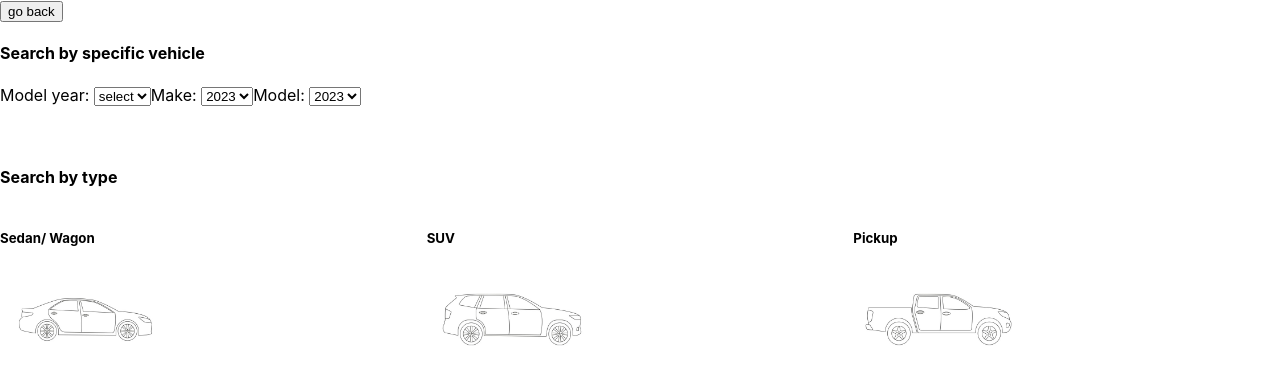
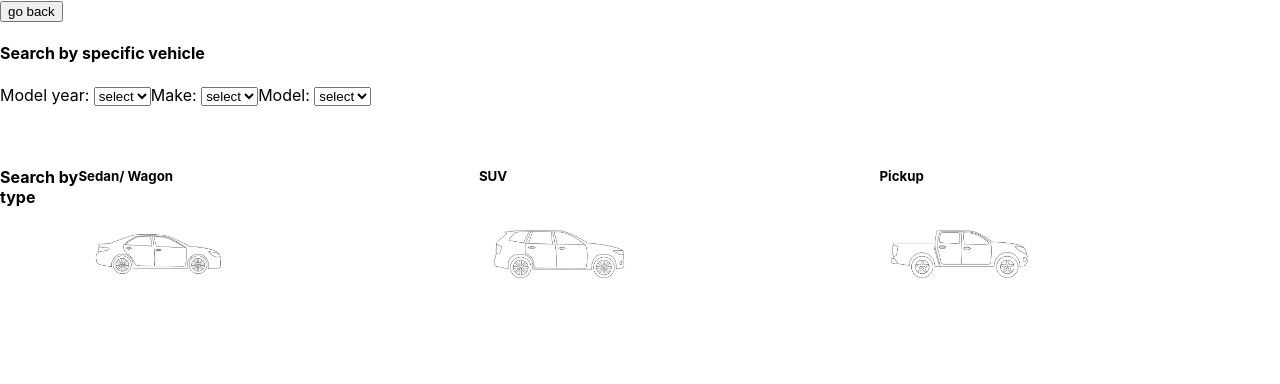
Before and after one commit to Ian-Ennis/electric_vehicle_finder, a React (Create React App) app: page / in a window 1280 px wide. Shown: the top 384 px of the page. Built offline with nearby package versions, Linux system fonts and the light colour scheme.

Commit message:
Vehicle types render works; final dropdown logic needs fixing

```diff
--- /dev/null
+++ b/src/DisplayVehicles.js
@@ -0,0 +1,39 @@
+import { v4 as uuidv4 } from "uuid";
+
+
+function DisplayVehicles({vehicles, gothereby}) {
+
+    // console.log('in display vehicles:', vehicles)
+
+    // vehicles.forEach(vehicle => {
+    //     console.log('each vehicle:', vehicle)
+    // })
+
+    console.log('gothereby:', gothereby)
+
+    return (
+        <>
+        {vehicles.map((vehicle) => (
+            <div id="each_vehicle" key={uuidv4()}>
+              <strong style={{display: "block"}}>{vehicle.manufacturer_name} {vehicle.model}</strong>
+              <img src={vehicle.photo_url} alt="vehicle_photo" /><p style={{display: "inline"}}></p>
+              <strong style={{display: "block"}}>Alternative Fuel Economy (Combined)</strong><p style={{display: "inline"}}>{vehicle.alternative_fuel_economy_combined} MPGe</p>
+              <strong style={{display: "block"}}>Electric-Only Range:</strong><p style={{display: "inline"}}>{vehicle.electric_range}</p>
+              {vehicle.charging_rate_level_2 ?
+                <><strong style={{display: "block"}}>Charging Rate:</strong><p style={{display: "inline"}}><em>Level 2: </em>{vehicle.charging_rate_level_2} | <em>DC Fast: </em>{vehicle.charging_rate_dc_fast}</p></>
+              : null}
+              {vehicle.charging_speed_level_1 ?
+                <><strong style={{display: "block"}}>Charging Speed (per hour of charging):</strong><p style={{display: "inline"}}><em>Level 1: </em>{vehicle.charging_speed_level_1} | <em>Level 2: </em>{vehicle.charging_speed_level_2} | <em>DC Fast: </em>{vehicle.charging_speed_dc_fast}</p></>
+              : null}
+                <strong style={{display: "block"}}>Battery Capacity: </strong><p style={{display: "inline"}}>{vehicle.battery_capacity_kwh} </p>
+                <strong style={{display: "block"}}>Engine/Motor(s): </strong><p style={{display: "inline"}}>{vehicle.engine_size}</p>
+                <strong style={{display: "block"}}>Drivetrain: </strong><p style={{display: "inline"}}>{vehicle.drivetrain}</p>
+              <br/>
+            </div>
+          ))
+        }
+        </>
+    )
+}
+
+export default DisplayVehicles;
--- a/src/EV.js
+++ b/src/EV.js
@@ -2,18 +2,18 @@ import { useState, useEffect } from "react";
 import sedan from "./Images/sedan.jpeg";
 import suv from "./Images/suv.jpeg";
 import pickup from "./Images/pickup.jpeg";
+import DisplayVehicles from "./DisplayVehicles";
 import { v4 as uuidv4 } from "uuid";
 
 const APIkey = `FWa7ECkCD7pV8HgIVkhHEKXfvBTbeo9ZI6bhRRY5`;
 
 function EV() {
   const [vehicles, setVehicles] = useState([]);
+  const [typeSelected, setTypeSelected] = useState(false);
+  const [dropdownsFulfilled, setDropdownsFulfilled] = useState(false)
 
   const fetchVehicles = (e, vehicleType, year = 2023) => {
     e.preventDefault();
-
-    document.getElementById("vehicle_type_container").id =
-      "vehicle_display_container";
 
     fetch(
       `https://developer.nrel.gov/api/vehicles/v1/light_duty_automobiles.json?api_key=${APIkey}&current=false&fuel_id=41&category_id=${vehicleType}&model_year=${year}`
@@ -28,126 +28,151 @@ function EV() {
         });
       }
     });
+
+    if (e.target.alt === "vehicle_type_icon") {
+      document.getElementById("vehicle_type_container").id =
+      "vehicle_display_container";
+      setTypeSelected(true)
+    }
   };
 
-  const extraVehicleInfo = [
-    {
-    id: 13221,
-    model: "e-tron GT/RS e-tron GT",
-    msrp: "$104,900",
-  },
-]
+//   const extraVehicleInfo = [
+//     {
+//     id: 13221,
+//     model: "e-tron GT/RS e-tron GT",
+//     msrp: "$104,900",
+//   },
+// ]
 
+  const makesByYear = [];
   for (let i = 0; i < vehicles.length; i++) {
-    // console.log('vehicles[i].id:', vehicles[i].id)
-    // console.log('extraVehicleInfo[i].id:', extraVehicleInfo[i].id)
-    if (extraVehicleInfo[i].id) {
-      if ((vehicles[i].id === extraVehicleInfo[i].id) && (!vehicles[i].msrp)) {
-        vehicles[i].msrp = extraVehicleInfo[i].msrp
-        }
+    if (vehicles[i].manufacturer_name && (!makesByYear.includes(vehicles[i].manufacturer_name))) {
+      makesByYear.push(vehicles[i].manufacturer_name);
     }
-    console.log(vehicles[0])
+  }
+
+  const modelsByMake = [];
+
+  const selectModel = (e) => {
+    e.preventDefault()
+
+    const modelsByMake = [];
+    for (let i = 0; i < vehicles.length; i++) {
+      if ((vehicles[i].manufacturer_name === e.target.value) && !modelsByMake.includes(vehicles[i].manufacturer_name)) {
+        modelsByMake.push(vehicles[i].model)
+      }
     }
+    return modelsByMake.map(make => {
+      <option key={uuidv4()} value={make}>{make}</option>
+    })
+  }
 
   const goBack = (e) => {
     e.preventDefault()
 
+    if (document.getElementById("vehicle_display_container"))
     document.getElementById("vehicle_display_container").id =
     "vehicle_type_container";
 
     setVehicles([])
+    setDropdownsFulfilled(false)
+    setTypeSelected(false)
   }
-
 
   return (
     <>
-    <button onClick={goBack}>go back</button>
-      {!vehicles.length ? (
+      <button onClick={goBack}>go back</button>
+      {!dropdownsFulfilled && !typeSelected ? (
         <>
           <div>
             <h4>Search by specific vehicle</h4>
+{/* ===================================================================== */}
             <label htmlFor="automobiles">Model year: </label>
+
             <select
               name="automobiles"
               id="automobiles"
               form="automobile_form"
-              onChange={fetchVehicles}
-            >
+              onChange={(e) => fetchVehicles(e, `27,29,25`, e.target.value)}>
+
               <option>select</option>
-              <option value={"2023"}>2023</option>
-              <option value={"2022"}>2022</option>
-              <option value={"2021"}>2021</option>
+
+              <option value={2023}>2023</option>
+              <option value={2022}>2022</option>
+              <option value={2021}>2021</option>
+
             </select>
+{/* ===================================================================== */}
+            <label htmlFor="automobiles">Make: </label>
 
-            <label htmlFor="automobiles">Make: </label>
             <select
               name="automobiles"
               id="automobiles"
               form="automobile_form"
-              onChange={fetchVehicles}
-            >
-              <option value={"2023"}>2023</option>
-              <option value={"2022"}>2022</option>
-              <option value={"2021"}>2021</option>
+              onChange={selectModel}>
+
+              <option>select</option>
+
+              {makesByYear.length
+                ? {selectModel}
+                : null}
             </select>
+{/* ===================================================================== */}
+            <label htmlFor="automobiles">Model: </label>
 
-            <label htmlFor="automobiles">Model: </label>
-            <select
-              name="automobiles"
-              id="automobiles"
-              form="automobile_form"
-              onChange={fetchVehicles}
-            >
-              <option value={"2023"}>2023</option>
-              <option value={"2022"}>2022</option>
-              <option value={"2021"}>2021</option>
+            <select name="automobiles" id="automobiles" form="automobile_form">
+
+              <option>select</option>
             </select>
-          </div>
+{/* ===================================================================== */}
+
+
+
+
+
+
+
+            </div>
           <div></div>
         </>
       ) : null}
+      {dropdownsFulfilled ? <DisplayVehicles gothereby={"dropdowns"} /> : null}
 
       <br />
       <br />
 
       <div>
-        <h4>Search by type</h4>
-
         <div id="vehicle_type_container">
-          {!vehicles.length ? (
+          {!typeSelected ? (
             <>
+              <h4>Search by type</h4>
               <div onClick={(e) => fetchVehicles(e, 27)}>
                 <h5>Sedan/ Wagon</h5>
-                <img style={{ width: "40%" }} src={sedan} alt="sedan" />
+                <img
+                  style={{ width: "40%" }}
+                  src={sedan}
+                  alt="vehicle_type_icon"
+                />
               </div>
               <div onClick={(e) => fetchVehicles(e, 29)}>
                 <h5>SUV</h5>
-                <img style={{ width: "40%" }} src={suv} alt="sedan" />
+                <img
+                  style={{ width: "40%" }}
+                  src={suv}
+                  alt="vehicle_type_icon"
+                />
               </div>
               <div onClick={(e) => fetchVehicles(e, 25)}>
                 <h5>Pickup</h5>
-                <img style={{ width: "40%" }} src={pickup} alt="sedan" />
+                <img
+                  style={{ width: "40%" }}
+                  src={pickup}
+                  alt="vehicle_type_icon"
+                />
               </div>
             </>
           ) : (
-            vehicles.map((vehicle) => (
-              <div id="each_vehicle" key={uuidv4()}>
-                <strong style={{display: "block"}}>{vehicle.manufacturer_name} {vehicle.model}</strong>
-                <img src={vehicle.photo_url} alt="vehicle_photo" /><p style={{display: "inline"}}></p>
-                <strong style={{display: "block"}}>Alternative Fuel Economy (Combined)</strong><p style={{display: "inline"}}>{vehicle.alternative_fuel_economy_combined} MPGe</p>
-                <strong style={{display: "block"}}>Electric-Only Range:</strong><p style={{display: "inline"}}>{vehicle.electric_range}</p>
-                {vehicle.charging_rate_level_2 ?
-                  <><strong style={{display: "block"}}>Charging Rate:</strong><p style={{display: "inline"}}><em>Level 2: </em>{vehicle.charging_rate_level_2} | <em>DC Fast: </em>{vehicle.charging_rate_dc_fast}</p></>
-                : null}
-                {vehicle.charging_speed_level_1 ?
-                  <><strong style={{display: "block"}}>Charging Speed (per hour of charging):</strong><p style={{display: "inline"}}><em>Level 1: </em>{vehicle.charging_speed_level_1} | <em>Level 2: </em>{vehicle.charging_speed_level_2} | <em>DC Fast: </em>{vehicle.charging_speed_dc_fast}</p></>
-                : null}
-                  <strong style={{display: "block"}}>Battery Capacity: </strong><p style={{display: "inline"}}>{vehicle.battery_capacity_kwh} </p>
-                  <strong style={{display: "block"}}>Engine/Motor(s): </strong><p style={{display: "inline"}}>{vehicle.engine_size}</p>
-                  <strong style={{display: "block"}}>Drivetrain: </strong><p style={{display: "inline"}}>{vehicle.drivetrain}</p>
-                <br/>
-              </div>
-            ))
+            <DisplayVehicles gothereby={"types"} vehicles={vehicles} />
           )}
         </div>
       </div>
```
